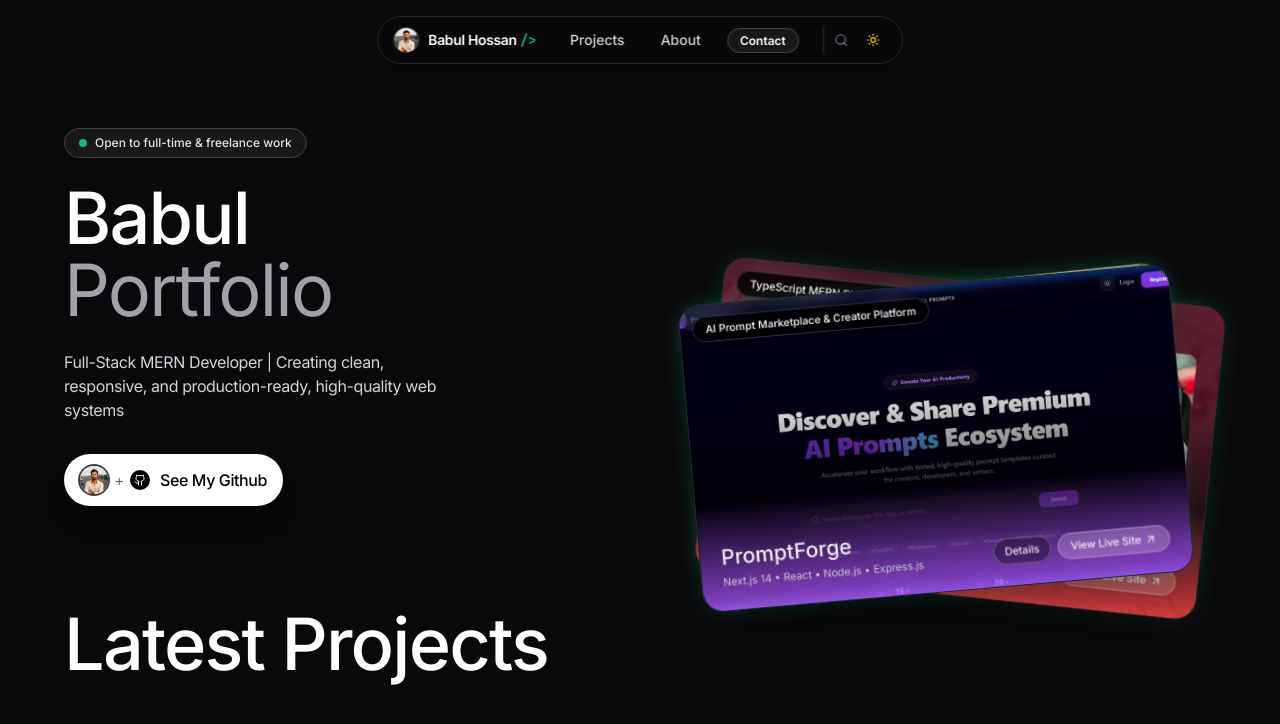
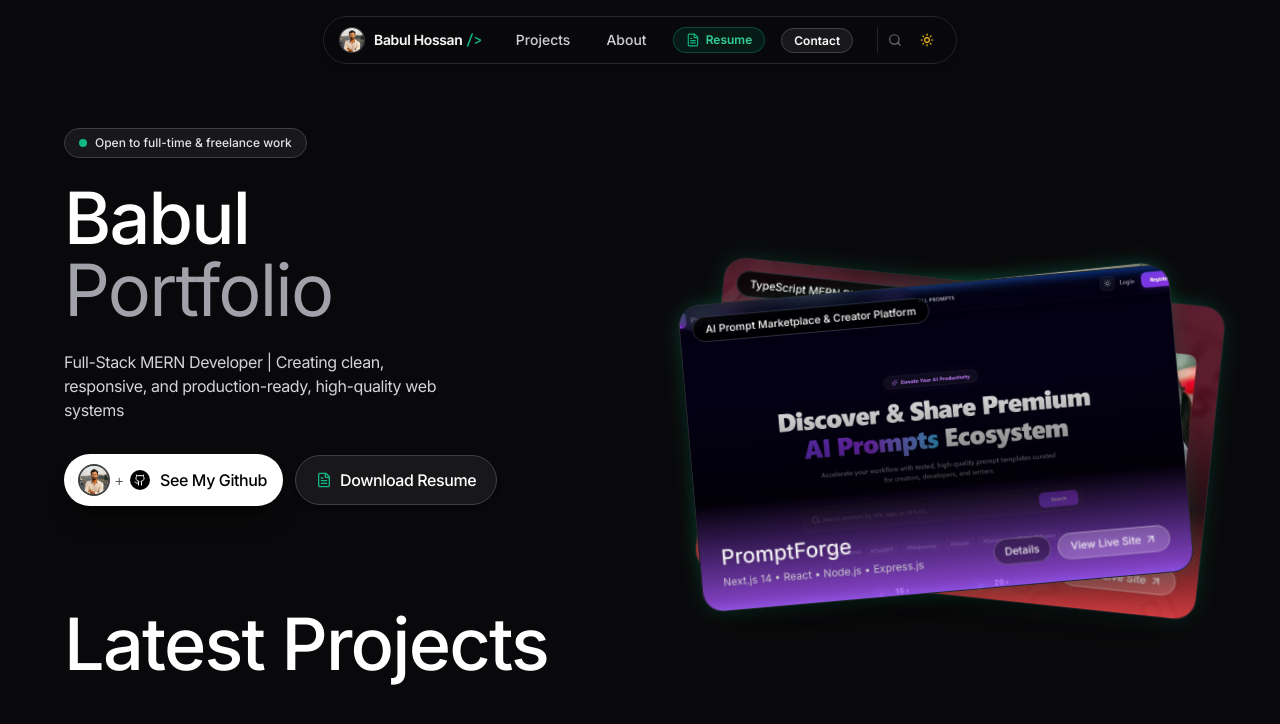
Before and after one commit to babul0000/babul_protfolio, a Next.js app: page / in a window 1280 px wide. Shown: the top 724 px of the page. Built offline with nearby package versions, Linux system fonts and the light colour scheme; no server answers.

Commit message:
feat: add always-visible Resume download button in floating sticky navbar and hero banner CTA

```diff
--- a/components/HeroProjects.tsx
+++ b/components/HeroProjects.tsx
@@ -2,7 +2,7 @@
 import React, { useState, useEffect, useRef } from "react";
 import Image from "next/image";
 import Link from "next/link";
-import { ArrowUpRight, ArrowRight } from "lucide-react";
+import { ArrowUpRight, ArrowRight, FileText } from "lucide-react";
 import { GithubIcon } from "./Icons";
 import { projects } from "./projectsData";
 
@@ -153,8 +153,8 @@ export default function HeroProjects() {
               Full-Stack MERN Developer | Creating clean, responsive, and production-ready, high-quality web systems
             </p>
 
-            {/* GitHub Bubble CTA Button */}
-            <div className="pt-2">
+            {/* Action Buttons: GitHub + Download Resume */}
+            <div className="pt-2 flex flex-wrap items-center gap-3">
               <a
                 href="https://github.com/babul0000"
                 target="_blank"
@@ -177,6 +177,19 @@ export default function HeroProjects() {
                   </div>
                 </div>
                 <span>See My Github</span>
+              </a>
+
+              {/* Download Resume Button */}
+              <a
+                href="/Babul_Hossan_Resume.pdf"
+                target="_blank"
+                rel="noopener noreferrer"
+                download="Babul_Hossan_Resume.pdf"
+                className="inline-flex items-center gap-2 rounded-full border border-zinc-300 dark:border-zinc-700 bg-white dark:bg-zinc-900 text-slate-900 dark:text-white px-5 py-3 text-base font-medium tracking-tight hover:bg-zinc-50 dark:hover:bg-zinc-800 shadow-md hover:scale-[1.02] active:scale-[0.98] transition-all duration-300"
+                title="Download Babul Hossan's Resume PDF"
+              >
+                <FileText className="w-4 h-4 text-emerald-500" />
+                <span>Download Resume</span>
               </a>
             </div>
           </div>
--- a/components/Navbar.tsx
+++ b/components/Navbar.tsx
@@ -67,6 +67,19 @@ export default function Navbar({ theme, toggleTheme }: NavbarProps) {
           </li>
           <li>
             <a
+              href="/Babul_Hossan_Resume.pdf"
+              target="_blank"
+              rel="noopener noreferrer"
+              download="Babul_Hossan_Resume.pdf"
+              className="inline-flex items-center gap-1.5 px-3 py-1 rounded-full bg-emerald-500/10 hover:bg-emerald-500/20 text-emerald-700 dark:text-emerald-400 border border-emerald-500/30 font-semibold text-xs transition-all shadow-xs hover:scale-105 active:scale-95"
+              title="Download Babul Hossan's Resume (PDF)"
+            >
+              <FileText className="w-3.5 h-3.5 text-emerald-500" />
+              <span>Resume</span>
+            </a>
+          </li>
+          <li>
+            <a
               href="#contact"
               className="rounded-full border border-gray-200 dark:border-zinc-700 bg-zinc-50 dark:bg-zinc-900 px-3 py-1 text-xs font-semibold text-zinc-900 dark:text-white shadow-xs duration-300 hover:translate-y-0.5 hover:shadow-none transition-all"
             >
```
Also changed, not shown: 1 other file (tests, documents, lock files or other folders).
